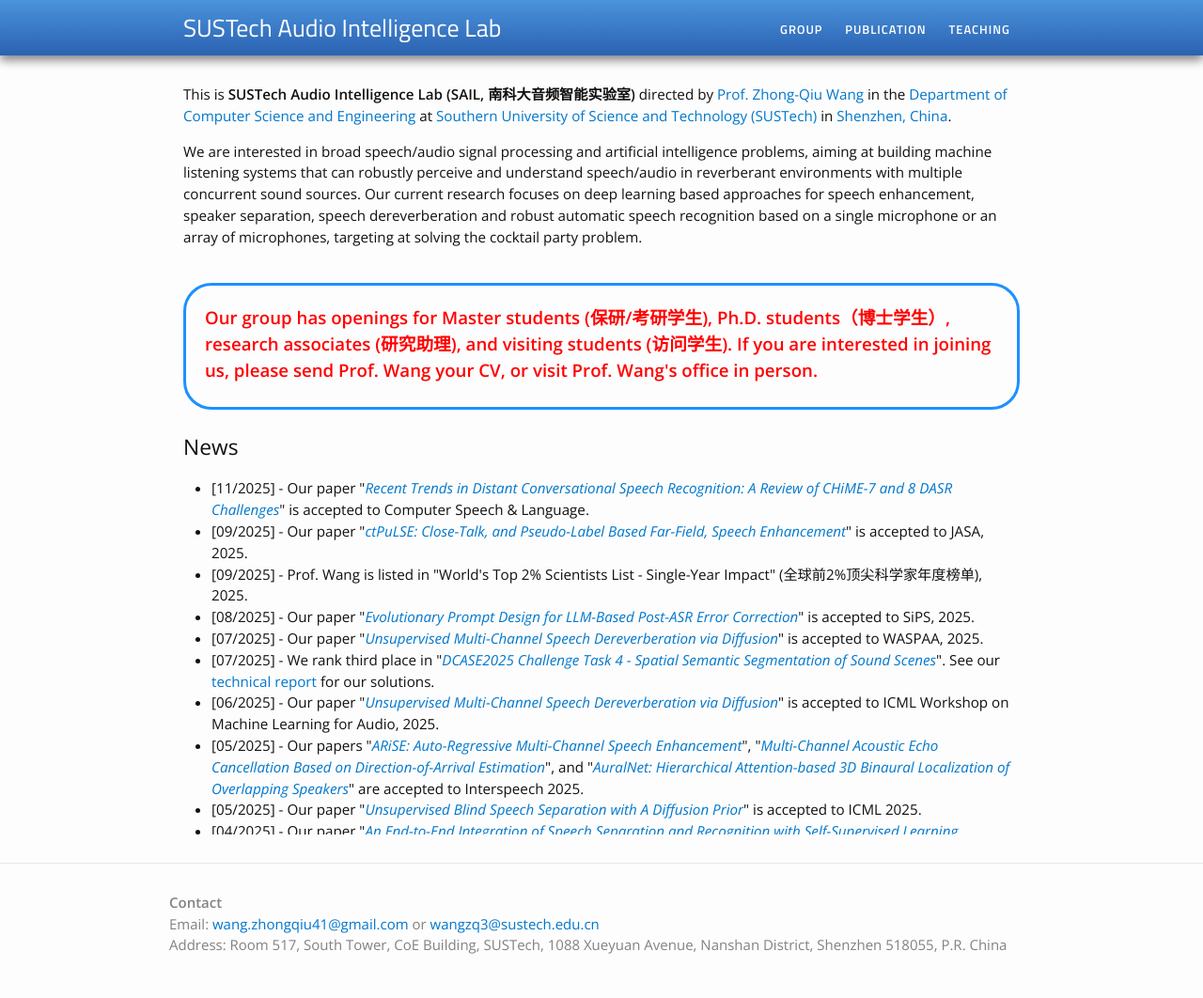
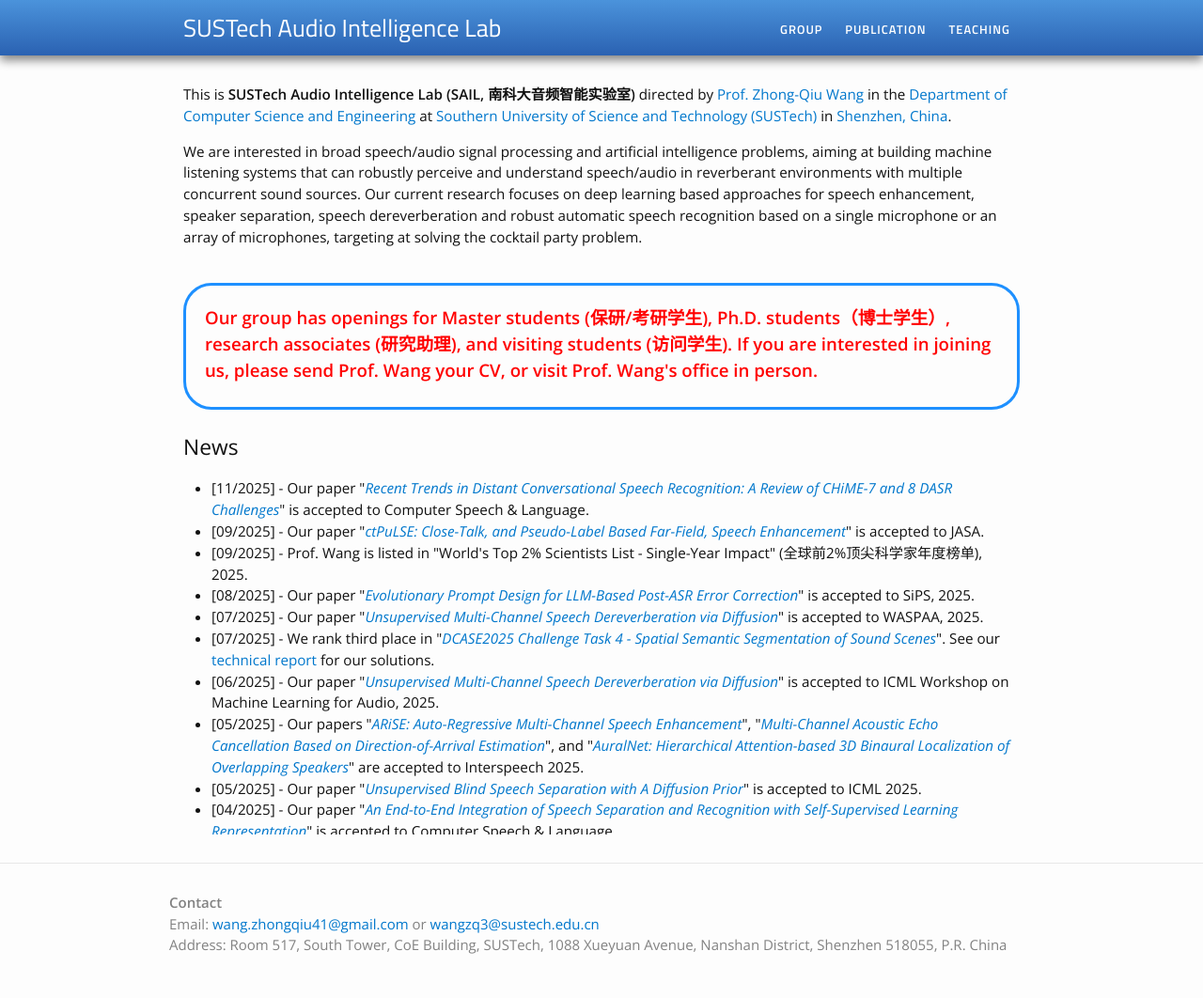
Before and after one commit to sustechailab/sustechailab.github.io, a Jekyll site: the page index.html, which Jekyll copies as it is, in a window 1280 px wide. Shown: the whole page at 94% size. Built offline with Jekyll 4.4.1, drawn with Linux system fonts in a browser that asks for light colours.

Commit message:
Initial commit

```diff
--- a/index.html
+++ b/index.html
@@ -104,7 +104,7 @@
 <div class="updates" style="height: 25em; overflow-y: scroll;">
 <ul>
   <li>[11/2025] - Our paper "<i><a href="https://arxiv.org/abs/2507.18161" target="view_window">Recent Trends in Distant Conversational Speech Recognition: A Review of CHiME-7 and 8 DASR Challenges</a></i>" is accepted to Computer Speech & Language.</li>
-  <li>[09/2025] - Our paper "<i><a href="https://arxiv.org/abs/2407.19485" target="view_window">ctPuLSE: Close-Talk, and Pseudo-Label Based Far-Field, Speech Enhancement</a></i>" is accepted to JASA, 2025.</li>
+  <li>[09/2025] - Our paper "<i><a href="https://arxiv.org/abs/2407.19485" target="view_window">ctPuLSE: Close-Talk, and Pseudo-Label Based Far-Field, Speech Enhancement</a></i>" is accepted to JASA.</li>
   <li>[09/2025] - Prof. Wang is listed in "World's Top 2% Scientists List - Single-Year Impact" (全球前2%顶尖科学家年度榜单), 2025.</li>
   <li>[08/2025] - Our paper "<i><a href="https://arxiv.org/abs/2407.16370" target="view_window">Evolutionary Prompt Design for LLM-Based Post-ASR Error Correction</a></i>" is accepted to SiPS, 2025.</li>
   <li>[07/2025] - Our paper "<i><a href="https://arxiv.org/abs/2508.02071" target="view_window">Unsupervised Multi-Channel Speech Dereverberation via Diffusion</a></i>" is accepted to WASPAA, 2025.</li>
```
